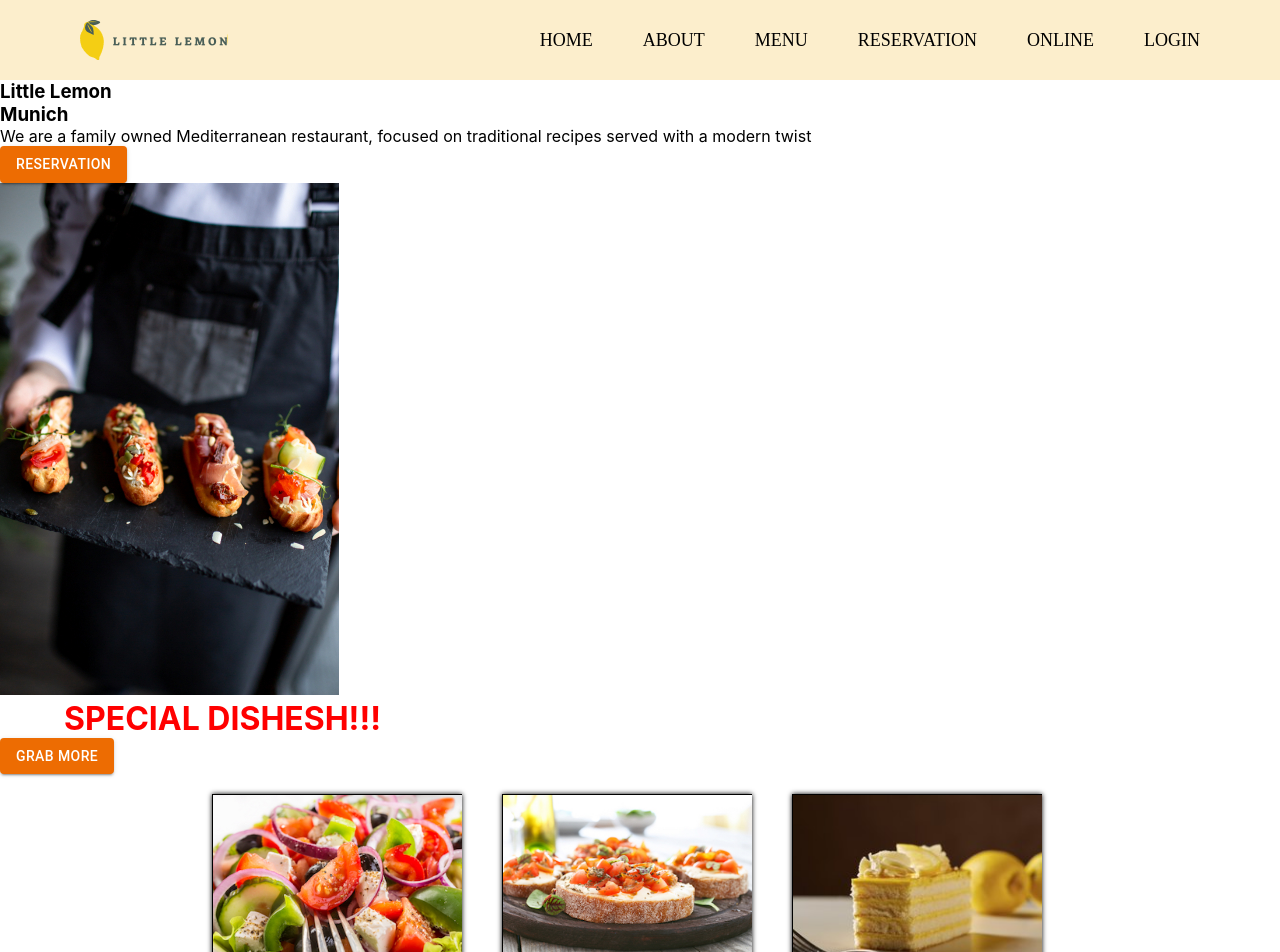
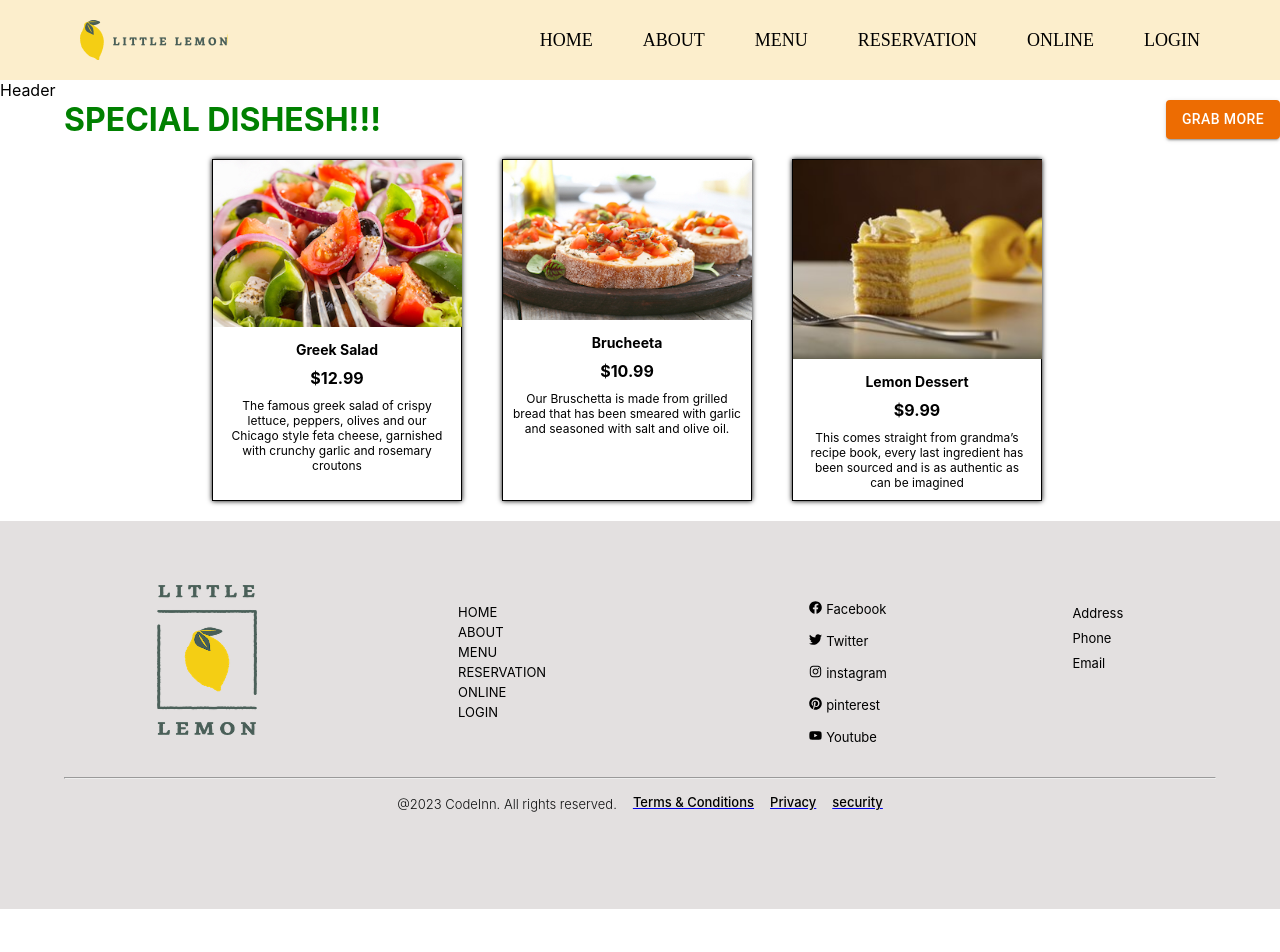
Before and after one commit to Shabarish01/repo, a React (Create React App) app: page /Home in a window 1280 px wide. Shown: the top 952 px of the page. After the commit the page ends 909 px from the top, so only its background shows below. Built offline with nearby package versions, Linux system fonts and the light colour scheme.

Commit message:
footer done
Footer with CSS

```diff
--- a/src/CSS/Card.css
+++ b/src/CSS/Card.css
@@ -30,12 +30,19 @@
     display: flex;
     margin-left: 15%;
 }
-.Main-header{
+.Main-container {
+    display: flex;
+    justify-content: space-between;
+  }
+
+  .Main-header {
     font-weight: bold;
-    color: red;
+    color: green;
     margin-left: 5%;
-}
-.Main-button{
-    display: inline;
-    text-align: center;
-}
+  }
+
+  .Main-button {
+    text-align: right;
+    float: right;
+    margin-left: -5%;
+  }
--- a/src/CSS/Nav.css
+++ b/src/CSS/Nav.css
@@ -50,7 +50,7 @@
     display: flex;
     justify-content: center;
     align-items: center;
-    background-color: yellow;
+    background-color: orange;
     z-index: 2;
     position: fixed;
     top: 20px;
--- /dev/null
+++ b/src/CSS/footer.css
@@ -0,0 +1,95 @@
+.app_footer-section{
+    padding: 4rem 4rem;
+}
+.app_footer{
+    background-color: rgb(227, 224, 224);
+}
+.app_footer{
+    display: flex;
+    flex-direction: column;
+}
+.app_footer-items{
+    display: flex;
+    justify-content: space-around;
+
+    align-items: flex-start;
+    flex-direction: row;
+    flex-wrap: wrap;
+   width: auto;
+    text-align: left;
+    margin-bottom: 2rem;
+}
+.app_links{
+    width: 150px;
+    margin: 1rem;
+    justify-content: flex-start;
+    flex-direction: column;
+}
+.app_links ul {
+    list-style: none;
+}
+.app_links-items{
+    text-decoration: none;
+    color: black;
+    text-transform: uppercase;
+    font-size: small;
+}
+.app_social-icons{
+    display: flex;
+    flex-direction: row;
+    margin-bottom: 1rem ;
+}
+.app_social-icons ul {
+    list-style: none;
+}
+.app_social-icons li {
+ font-size: small;
+ line-height: 15px ;
+ margin: 1rem 0;
+ cursor: pointer;
+}
+.app_online {
+    display: flex;
+    margin-bottom: 1rem;
+    flex-direction: row;
+    line-height: 15px;
+}
+.app_online p{
+    font-size: small;
+    line-height: 25px ;
+    margin: 1rem 0;
+    cursor: pointer;
+}
+
+.app_footer-below-links{
+    display: flex;
+    flex-direction: row;
+}
+.app_footer-below{
+    display: flex;
+
+    justify-content: center;
+    margin-top: 1rem;
+}
+.app_footer-below-links p{
+    font-size: small;
+    line-height: 15px;
+    margin-left: 1rem;
+    color: black;
+    font-weight: 500;
+}
+hr{
+    color: black ;
+    width: 100%;
+}
+.app_footer-copywrite p{
+    font-size: small;
+    line-height: 18px;
+
+    color: rgb(16, 17, 17);
+    font-weight: 300;
+}
+
+@media screen and (max-width:850px){
+
+}
--- a/src/components/Footer.js
+++ b/src/components/Footer.js
@@ -2,28 +2,62 @@ import { Link } from "react-router-dom";
 import React from "react";
 import logo from "../components/img/footer_logo.png"
 import { FaFacebook, FaTwitter, FaInstagram, FaPinterest, FaYoutube } from "react-icons/fa";
+import "../CSS/footer.css";
 
 
 const Footer = () => {
     return (
         <>
-      <img src={logo} alt="Little lemonlogo"/>
+        <div className="app_footer">
+        <div className="app_footer-section">
+        <div className="app_footer-items">
+            <div className="app_footer-logo"><img src={logo} alt="Little lemonlogo" style={{ height:"150px", width: "100px"}}/></div>
+        <div className="app_links">
          <ul>
-         <li><Link to="#/Home">HOME</Link></li>
-         <li><Link to="#/About">ABOUT</Link></li>
-         <li><Link to="#/Menu">MENU</Link></li>
-         <li><Link to="#/Reservation">RESERVATION</Link></li>
-         <li><Link to="#/online">ONLINE</Link></li>
-         <li><Link to="#/login">LOGIN</Link></li>
+         <li><Link className="app_links-items" to="/Home">HOME</Link></li>
+         <li><Link className="app_links-items" to="#/About">ABOUT</Link></li>
+         <li><Link className="app_links-items" to="#/Menu">MENU</Link></li>
+         <li><Link className="app_links-items" to="#/Reservation">RESERVATION</Link></li>
+         <li><Link className="app_links-items" to="#/online">ONLINE</Link></li>
+         <li><Link className="app_links-items" to="#/login">LOGIN</Link></li>
          </ul>
+         </div>
 
-        <ul>
+        <div className="app_social-icons">
+            <ul>
             <li><FaFacebook /> Facebook</li>
             <li><FaTwitter /> Twitter</li>
             <li><FaInstagram /> instagram</li>
             <li><FaPinterest /> pinterest</li>
             <li><FaYoutube /> Youtube</li>
         </ul>
+        </div>
+        <div className="app_online">
+
+            <p>Address
+            <br/> Phone <br/>
+            Email
+            </p>
+        </div>
+
+        <hr></hr>
+
+            <div className="app_footer-below">
+                <div className="app_footer-copywrite">
+                    <p>
+                        @{new Date().getFullYear()} CodeInn. All rights reserved.
+                    </p>
+                </div>
+             <div className="app_footer-below-links">
+                <a href="/terms"><div><p>Terms & Conditions</p></div></a>
+                <a href="/privacy"><div><p>Privacy</p></div></a>
+                <a href="/security"><div><p>security</p></div></a>
+             </div>
+            </div>
+        </div>
+       </div>
+    </div>
+
         </>
     )
 };
--- a/src/components/Header.js
+++ b/src/components/Header.js
@@ -1,24 +1,10 @@
-import React from "react";
-import Button from '@mui/material/Button';
-import food from "../components/img/restaurantfood.jpeg"
+import React from 'react'
 import "../CSS/Header.css";
 
-const Header = () => {
-    return (
-        <>
-        <section id="content">
-            <article className="Heading-content">
-            <h1>Little Lemon</h1>
-            <h3>Munich</h3>
-            <p>We are a family owned Mediterranean restaurant, focused on traditional recipes served with a modern twist</p>
-            <Button variant="contained" color="warning">Reservation</Button>
-            </article>
-        <div className="content-image">
-          <img src={food} alt="resturantfood" />
-        </div>
-        </section>
-        </>
-    )
-};
+function Header() {
+  return (
+    <div> Header</div>
+  )
+}
 
 export default Header;
--- a/src/components/Main.js
+++ b/src/components/Main.js
@@ -26,9 +26,9 @@ const Main = () => {
 debugger;
     return (
         <>
-        <div>
+        <div className="Main-container">
         <h1 className="Main-header">SPECIAL DISHESH!!!</h1>
-        <Button variant="contained" color="warning">Grab more</Button>
+        <Button className="Main-button" variant="contained" color="warning">Grab more</Button>
         </div>
         <div className="food-cards">
             <Card data={cardData} />
--- a/src/pages/About.js
+++ b/src/pages/About.js
@@ -1,10 +1,48 @@
-import React from 'react'
-import Nav from "../components/Nav"
+import React from 'react';
+import image1 from "../components/img/Mario_Adrian_1low.jpeg";
+import image2 from "../components/img/Mario_Adrian_2up.jpg";
 
-function About() {
+const aboutData = {
+  title: "Little Lemon",
+  subTitle: "Munich",
+  description: "Little Lemon is a charming neighborhood bistro that serves simple food and classic cocktails in a lively but casual environment. The restaurant features a locally-sourced menu with daily specials.",
+  image1,
+  image2,
+};
+
+const About = () => {
   return (
-    <Nav />
-  )
-}
+    <>
+      <div className="app_section-about">
+        <div className="app_about-description">
+          <h1 className="app_about-title">{aboutData.title}</h1>
+          <br />
+          <h4 className="app_about-subtitle">{aboutData.subTitle}</h4>
+          <br />
+          <p className="app_about-description">
+            {aboutData.description}
+            <br />
+            <br />
+          </p>
+        </div>
 
-export default About
+        <div className="app_about-image-holder">
+          <div
+            className="app_about-image-box img-box-1"
+            style={{
+              backgroundImage: `url(${aboutData.image2})`,
+            }}
+          />
+          <div
+            className="app_about-image-box img-box-2"
+            style={{
+              backgroundImage: `url(${aboutData.image1})`,
+            }}
+          />
+        </div>
+      </div>
+    </>
+  );
+};
+
+export default About;
```
Also changed, not shown: src/components/Nav.js (line endings or trailing spaces).
